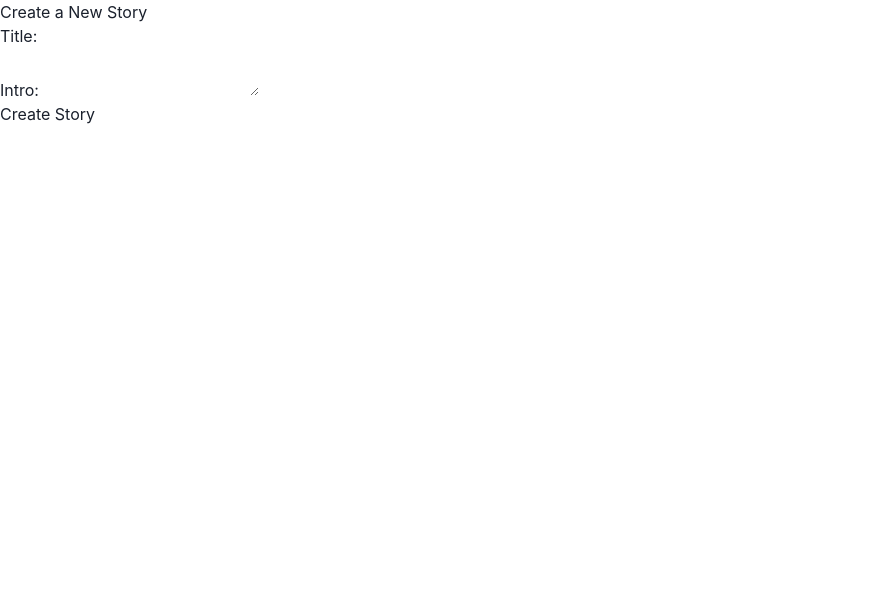
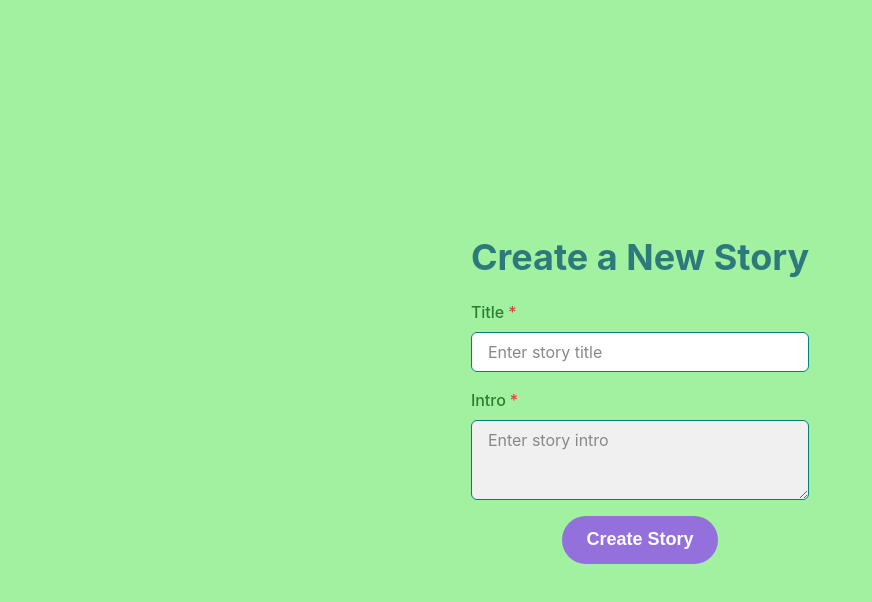
Before and after one commit to Sthakur27/kahani, a React (Create React App) app in the folder frontend/: page /create-story in a window 1280 px wide. Shown: the top 602 px of the page, without its empty margins (0-872 px from the left). Built offline with nearby package versions, Linux system fonts and the light colour scheme.

Commit message:
more styling

```diff
--- a/frontend/src/colors.ts
+++ b/frontend/src/colors.ts
@@ -3,3 +3,7 @@ export const DARK_GREEN = "#2E7D32";
 export const TEAL = "#008080";
 export const WHITE = "#FFFFFF";
 export const PURPLE = "#9370db";
+export const AMBER = "#FF8C00";
+export const LIGHT_GRAY = "#f0f0f0";
+export const DARK_GRAY = "#404040";
+export const PLACEHOLDER_GRAY = "#888888";
--- a/frontend/src/components/CreateStory.tsx
+++ b/frontend/src/components/CreateStory.tsx
@@ -1,14 +1,35 @@
 import React, { useState } from "react";
 import axios from "axios";
 import { useNavigate } from "react-router-dom";
+import {
+  Box,
+  Flex,
+  FormControl,
+  FormLabel,
+  Heading,
+  Input,
+  Spinner,
+  Stack,
+} from "@chakra-ui/react";
+import KahaniButton from "./KahaniButton";
+import KahaniTextArea from "./KahaniTextArea";
+import {
+  WHITE,
+  TEAL,
+  DARK_GRAY,
+  PLACEHOLDER_GRAY,
+  MINT_GREEN,
+  DARK_GREEN,
+} from "../colors";
 
 const CreateStory: React.FC = () => {
   const [title, setTitle] = useState<string>("");
   const [intro, setIntro] = useState<string>("");
+  const [isLoading, setIsLoading] = useState<boolean>(false);
   const navigate = useNavigate();
 
-  const handleSubmit = async (event: React.FormEvent<HTMLFormElement>) => {
-    event.preventDefault();
+  const handleSubmit = async () => {
+    setIsLoading(true);
 
     try {
       const response = await axios.post("http://localhost:5000/stories", {
@@ -16,38 +37,60 @@ const CreateStory: React.FC = () => {
         intro,
       });
       console.log("Story created", response.data);
-      // navigate("/"); // Navigate back to the homepage or to the new story view
+      navigate(`/story/${response.data.id}`); // Navigate to the new story view
     } catch (error) {
       console.error("Failed to create story", error);
+    } finally {
+      setIsLoading(false);
     }
   };
 
   return (
-    <div>
-      <h1>Create a New Story</h1>
+    <Flex
+      bgColor={MINT_GREEN}
+      minH="100vh"
+      color={WHITE}
+      align="center"
+      justify="center"
+    >
+      <Box p={5} maxW="600px" mx="auto">
+        <Heading as="h1" mb={5} textAlign="center" color="teal.600">
+          Create a New Story
+        </Heading>
         <form onSubmit={handleSubmit}>
-        <label>
-          Title:
-          <input
+          <FormControl id="title" mb={4} isRequired>
+            <FormLabel color={DARK_GREEN}>Title</FormLabel>
+            <Input
               type="text"
               value={title}
               onChange={(e) => setTitle(e.target.value)}
-            required
+              placeholder="Enter story title"
+              bg={WHITE}
+              borderColor={TEAL}
+              color={DARK_GRAY}
+              _placeholder={{ color: PLACEHOLDER_GRAY }}
             />
-        </label>
-        <br />
-        <label>
-          Intro:
-          <textarea
+          </FormControl>
+          <FormControl id="intro" mb={4} isRequired>
+            <FormLabel color={DARK_GREEN}>Intro</FormLabel>
+            <KahaniTextArea
               value={intro}
               onChange={(e) => setIntro(e.target.value)}
-            required
+              placeholder="Enter story intro"
+              variant="default"
             />
-        </label>
-        <br />
-        <button type="submit">Create Story</button>
+          </FormControl>
+          <Stack spacing={5} align="center">
+            <KahaniButton
+              size="lg"
+              onClick={handleSubmit}
+              name={isLoading ? <Spinner size="md" /> : "Create Story"}
+              variant="create"
+            />
+          </Stack>
         </form>
-    </div>
+      </Box>
+    </Flex>
   );
 };
 
--- a/frontend/src/components/HomePage.tsx
+++ b/frontend/src/components/HomePage.tsx
@@ -1,21 +1,9 @@
 // src/components/HomePage.tsx
 import React, { useEffect, useState } from "react";
 import axios from "axios";
-import { Link as RouterLink, useNavigate } from "react-router-dom";
-import {
-  Box,
-  Button,
-  Center,
-  Heading,
-  Link,
-  List,
-  ListItem,
-  SimpleGrid,
-  Spacer,
-  Flex,
-  Stack,
-} from "@chakra-ui/react";
-import { DARK_GREEN, MINT_GREEN, TEAL, WHITE, PURPLE } from "../colors";
+import { useNavigate } from "react-router-dom";
+import { Box, Flex, Heading, SimpleGrid, Stack } from "@chakra-ui/react";
+import { DARK_GREEN, MINT_GREEN } from "../colors";
 import { StoryPreview } from "../types/Story";
 import KahaniButton from "./KahaniButton";
 
@@ -35,8 +23,6 @@ const HomePage: React.FC = () => {
   // Colors
   const bgColor = MINT_GREEN;
   const textColor = DARK_GREEN;
-  const linkColor = WHITE;
-  const buttonColor = TEAL;
 
   return (
     <Flex
@@ -67,6 +53,7 @@ const HomePage: React.FC = () => {
                 size="lg"
                 onClick={() => navigate(`/story/${story.id}`)}
                 name={story.title}
+                variant="click"
               />
             ))}
           </SimpleGrid>
@@ -74,6 +61,13 @@ const HomePage: React.FC = () => {
             size="lg"
             onClick={() => navigate(`/create-story`)}
             name="Create New Story!"
+            variant="create"
+          />
+          <KahaniButton
+            size="lg"
+            onClick={() => navigate(`/`)}
+            name="Back to Home"
+            variant="navigate"
           />
         </Stack>
       </Box>
--- a/frontend/src/components/KahaniButton.tsx
+++ b/frontend/src/components/KahaniButton.tsx
@@ -1,20 +1,51 @@
+// src/components/KahaniButton.tsx
 import React from "react";
 import { Button } from "@chakra-ui/react";
-import { DARK_GREEN, MINT_GREEN, TEAL, WHITE, PURPLE } from "../colors";
+import { TEAL, WHITE, PURPLE, AMBER } from "../colors";
 
 interface KahaniButtonProps {
   size: string;
   onClick: () => void;
-  name: string;
+  name: React.ReactNode;
+  variant: "click" | "create" | "navigate";
 }
 
-const KahaniButton: React.FC<KahaniButtonProps> = ({ size, onClick, name }) => {
-  const buttonColor = TEAL;
+const KahaniButton: React.FC<KahaniButtonProps> = ({
+  size,
+  onClick,
+  name,
+  variant,
+}) => {
+  let bgColor;
+  let hoverColor;
+  let activeColor;
+
+  switch (variant) {
+    case "click":
+      bgColor = TEAL;
+      hoverColor = `${TEAL}`;
+      activeColor = `${TEAL}`;
+      break;
+    case "create":
+      bgColor = PURPLE;
+      hoverColor = `${PURPLE}`;
+      activeColor = `${PURPLE}`;
+      break;
+    case "navigate":
+      bgColor = AMBER;
+      hoverColor = `${AMBER}`;
+      activeColor = `${AMBER}`;
+      break;
+    default:
+      bgColor = TEAL;
+      hoverColor = `${TEAL}`;
+      activeColor = `${TEAL}`;
+  }
 
   return (
     <Button
       fontFamily="sans-serif"
-      bg={buttonColor}
+      bg={bgColor}
       fontWeight="semibold"
       color={WHITE}
       borderRadius="3xl"
@@ -23,10 +54,10 @@ const KahaniButton: React.FC<KahaniButtonProps> = ({ size, onClick, name }) => {
       size={size}
       _hover={{
         transform: "scale(1.05, 1.05)",
-        bg: `${buttonColor}`,
+        bg: hoverColor,
       }}
       _active={{
-        bg: `${buttonColor}`,
+        bg: activeColor,
         transform: "scale(1, 1)",
       }}
     >
--- /dev/null
+++ b/frontend/src/components/KahaniTextArea.tsx
@@ -0,0 +1,44 @@
+// src/components/KahaniTextArea.tsx
+import React from "react";
+import { Textarea, TextareaProps } from "@chakra-ui/react";
+import {
+  LIGHT_GRAY,
+  TEAL,
+  DARK_GRAY,
+  WHITE,
+  PLACEHOLDER_GRAY,
+} from "../colors";
+
+interface KahaniTextAreaProps extends TextareaProps {
+  variant?: "default";
+}
+
+const KahaniTextArea: React.FC<KahaniTextAreaProps> = ({
+  variant = "default",
+  ...props
+}) => {
+  // Define colors based on variant
+  let bgColor, borderColor, textColor, placeholderColor;
+
+  switch (variant) {
+    case "default":
+    default:
+      bgColor = LIGHT_GRAY;
+      borderColor = TEAL;
+      textColor = DARK_GRAY;
+      placeholderColor = PLACEHOLDER_GRAY;
+      break;
+  }
+
+  return (
+    <Textarea
+      bg={bgColor}
+      borderColor={borderColor}
+      color={textColor}
+      _placeholder={{ color: placeholderColor }}
+      {...props}
+    />
+  );
+};
+
+export default KahaniTextArea;
```
Lines whose indentation alone changed are shown as unchanged.
